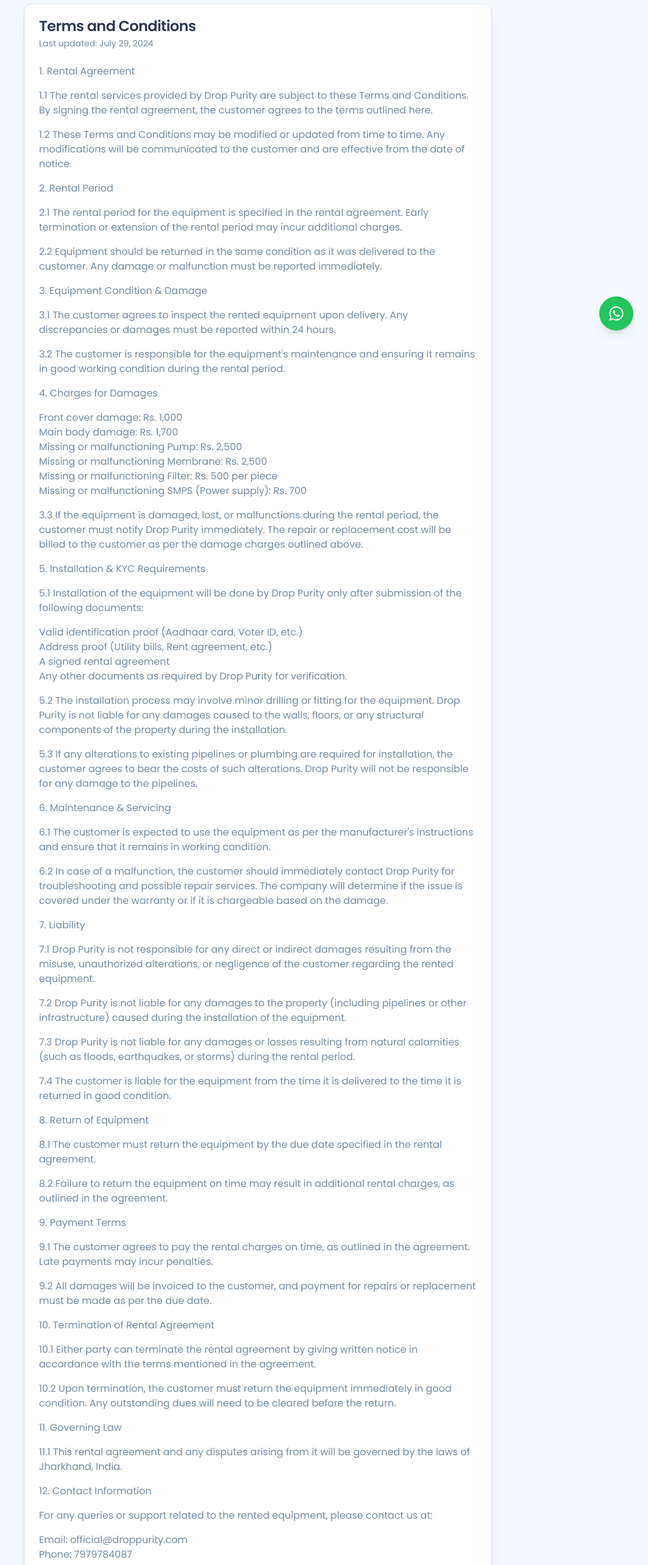
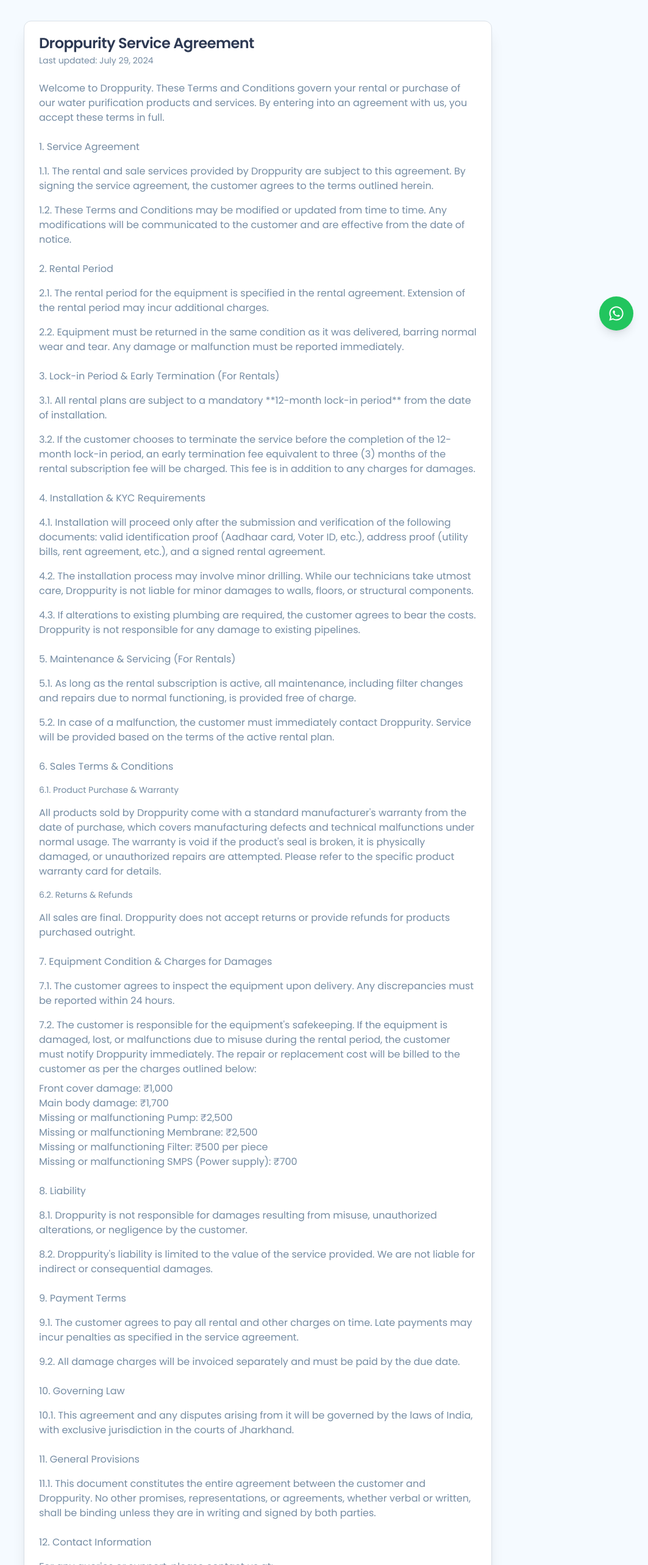
Before and after one commit to droppurity/web, a Next.js app: page /terms in a window 1280 px wide. Shown: the part 234-2800 px from the top of the page at 61% size, without its empty margins (217-1280 px from the left). Built offline with nearby package versions, Linux system fonts and the light colour scheme.

Commit message:
add lockin period of 12 month and you can add more thingh from your sit

```diff
--- a/src/app/terms/page.tsx
+++ b/src/app/terms/page.tsx
@@ -19,116 +19,100 @@ export default function TermsOfUsePage() {
             Terms & Conditions
           </h1>
           <p className="mt-3 text-base sm:text-lg text-muted-foreground max-w-2xl mx-auto">
-            Please read these terms and conditions carefully.
+            Please read these terms and conditions carefully before using our services.
           </p>
         </header>
         <Card className="shadow-xl max-w-3xl mx-auto">
             <CardHeader>
-                <CardTitle>Terms and Conditions</CardTitle>
+                <CardTitle>Droppurity Service Agreement</CardTitle>
                  <CardDescription>Last updated: July 29, 2024</CardDescription>
             </CardHeader>
-            <CardContent className="space-y-4 text-muted-foreground prose prose-sm max-w-none">
-              <h2>1. Rental Agreement</h2>
-              <p>1.1 The rental services provided by Drop Purity are subject to these Terms and Conditions. By signing the rental agreement, the customer agrees to the terms outlined here.</p>
-              <p>1.2 These Terms and Conditions may be modified or updated from time to time. Any modifications will be communicated to the customer and are effective from the date of notice.</p>
+            <CardContent className="space-y-6 text-muted-foreground prose prose-sm max-w-none">
+              <p>Welcome to Droppurity. These Terms and Conditions govern your rental or purchase of our water purification products and services. By entering into an agreement with us, you accept these terms in full.</p>
 
-              <h2>2. Rental Period</h2>
-              <p>2.1 The rental period for the equipment is specified in the rental agreement. Early termination or extension of the rental period may incur additional charges.</p>
-              <p>2.2 Equipment should be returned in the same condition as it was delivered to the customer. Any damage or malfunction must be reported immediately.</p>
+              <div className="space-y-4">
+                  <h2 className="!mb-2">1. Service Agreement</h2>
+                  <p>1.1. The rental and sale services provided by Droppurity are subject to this agreement. By signing the service agreement, the customer agrees to the terms outlined herein.</p>
+                  <p>1.2. These Terms and Conditions may be modified or updated from time to time. Any modifications will be communicated to the customer and are effective from the date of notice.</p>
+              </div>
 
-              <h2>3. Equipment Condition & Damage</h2>
-              <p>3.1 The customer agrees to inspect the rented equipment upon delivery. Any discrepancies or damages must be reported within 24 hours.</p>
-              <p>3.2 The customer is responsible for the equipment's maintenance and ensuring it remains in good working condition during the rental period.</p>
+              <div className="space-y-4">
+                  <h2 className="!mb-2">2. Rental Period</h2>
+                  <p>2.1. The rental period for the equipment is specified in the rental agreement. Extension of the rental period may incur additional charges.</p>
+                  <p>2.2. Equipment must be returned in the same condition as it was delivered, barring normal wear and tear. Any damage or malfunction must be reported immediately.</p>
+              </div>
 
-              <h2>4. Charges for Damages</h2>
-              <ul>
-                  <li>Front cover damage: Rs. 1,000</li>
-                  <li>Main body damage: Rs. 1,700</li>
-                  <li>Missing or malfunctioning Pump: Rs. 2,500</li>
-                  <li>Missing or malfunctioning Membrane: Rs. 2,500</li>
-                  <li>Missing or malfunctioning Filter: Rs. 500 per piece</li>
-                  <li>Missing or malfunctioning SMPS (Power supply): Rs. 700</li>
-              </ul>
-              <p>3.3 If the equipment is damaged, lost, or malfunctions during the rental period, the customer must notify Drop Purity immediately. The repair or replacement cost will be billed to the customer as per the damage charges outlined above.</p>
+              <div className="space-y-4">
+                  <h2 className="!mb-2">3. Lock-in Period & Early Termination (For Rentals)</h2>
+                  <p>3.1. All rental plans are subject to a mandatory **12-month lock-in period** from the date of installation.</p>
+                  <p>3.2. If the customer chooses to terminate the service before the completion of the 12-month lock-in period, an early termination fee equivalent to three (3) months of the rental subscription fee will be charged. This fee is in addition to any charges for damages.</p>
+              </div>
 
-              <h2>5. Installation & KYC Requirements</h2>
-              <p>5.1 Installation of the equipment will be done by Drop Purity only after submission of the following documents:</p>
-              <ul>
-                  <li>Valid identification proof (Aadhaar card, Voter ID, etc.)</li>
-                  <li>Address proof (Utility bills, Rent agreement, etc.)</li>
-                  <li>A signed rental agreement</li>
-                  <li>Any other documents as required by Drop Purity for verification.</li>
-              </ul>
-              <p>5.2 The installation process may involve minor drilling or fitting for the equipment. Drop Purity is not liable for any damages caused to the walls, floors, or any structural components of the property during the installation.</p>
-              <p>5.3 If any alterations to existing pipelines or plumbing are required for installation, the customer agrees to bear the costs of such alterations. Drop Purity will not be responsible for any damage to the pipelines.</p>
+              <div className="space-y-4">
+                  <h2 className="!mb-2">4. Installation & KYC Requirements</h2>
+                  <p>4.1. Installation will proceed only after the submission and verification of the following documents: valid identification proof (Aadhaar card, Voter ID, etc.), address proof (utility bills, rent agreement, etc.), and a signed rental agreement.</p>
+                  <p>4.2. The installation process may involve minor drilling. While our technicians take utmost care, Droppurity is not liable for minor damages to walls, floors, or structural components.</p>
+                  <p>4.3. If alterations to existing plumbing are required, the customer agrees to bear the costs. Droppurity is not responsible for any damage to existing pipelines.</p>
+              </div>
 
-              <h2>6. Maintenance & Servicing</h2>
-              <p>6.1 The customer is expected to use the equipment as per the manufacturer's instructions and ensure that it remains in working condition.</p>
-              <p>6.2 In case of a malfunction, the customer should immediately contact Drop Purity for troubleshooting and possible repair services. The company will determine if the issue is covered under the warranty or if it is chargeable based on the damage.</p>
+              <div className="space-y-4">
+                  <h2 className="!mb-2">5. Maintenance & Servicing (For Rentals)</h2>
+                  <p>5.1. As long as the rental subscription is active, all maintenance, including filter changes and repairs due to normal functioning, is provided free of charge.</p>
+                  <p>5.2. In case of a malfunction, the customer must immediately contact Droppurity. Service will be provided based on the terms of the active rental plan.</p>
+              </div>
 
-              <h2>7. Liability</h2>
-              <p>7.1 Drop Purity is not responsible for any direct or indirect damages resulting from the misuse, unauthorized alterations, or negligence of the customer regarding the rented equipment.</p>
-              <p>7.2 Drop Purity is not liable for any damages to the property (including pipelines or other infrastructure) caused during the installation of the equipment.</p>
-              <p>7.3 Drop Purity is not liable for any damages or losses resulting from natural calamities (such as floods, earthquakes, or storms) during the rental period.</p>
-              <p>7.4 The customer is liable for the equipment from the time it is delivered to the time it is returned in good condition.</p>
+              <div className="space-y-4">
+                  <h2 className="!mb-2">6. Sales Terms & Conditions</h2>
+                  <h3 className="!text-sm !mb-1">6.1. Product Purchase & Warranty</h3>
+                  <p>All products sold by Droppurity come with a standard manufacturer's warranty from the date of purchase, which covers manufacturing defects and technical malfunctions under normal usage. The warranty is void if the product's seal is broken, it is physically damaged, or unauthorized repairs are attempted. Please refer to the specific product warranty card for details.</p>
+                  <h3 className="!text-sm !mb-1">6.2. Returns & Refunds</h3>
+                  <p>All sales are final. Droppurity does not accept returns or provide refunds for products purchased outright.</p>
+              </div>
 
-              <h2>8. Return of Equipment</h2>
-              <p>8.1 The customer must return the equipment by the due date specified in the rental agreement.</p>
-              <p>8.2 Failure to return the equipment on time may result in additional rental charges, as outlined in the agreement.</p>
+              <div className="space-y-4">
+                  <h2 className="!mb-2">7. Equipment Condition & Charges for Damages</h2>
+                  <p>7.1. The customer agrees to inspect the equipment upon delivery. Any discrepancies must be reported within 24 hours.</p>
+                  <p>7.2. The customer is responsible for the equipment's safekeeping. If the equipment is damaged, lost, or malfunctions due to misuse during the rental period, the customer must notify Droppurity immediately. The repair or replacement cost will be billed to the customer as per the charges outlined below:</p>
+                  <ul className="!mt-2">
+                      <li>Front cover damage: ₹1,000</li>
+                      <li>Main body damage: ₹1,700</li>
+                      <li>Missing or malfunctioning Pump: ₹2,500</li>
+                      <li>Missing or malfunctioning Membrane: ₹2,500</li>
+                      <li>Missing or malfunctioning Filter: ₹500 per piece</li>
+                      <li>Missing or malfunctioning SMPS (Power supply): ₹700</li>
+                  </ul>
+              </div>
 
-              <h2>9. Payment Terms</h2>
-              <p>9.1 The customer agrees to pay the rental charges on time, as outlined in the agreement. Late payments may incur penalties.</p>
-              <p>9.2 All damages will be invoiced to the customer, and payment for repairs or replacement must be made as per the due date.</p>
+              <div className="space-y-4">
+                  <h2 className="!mb-2">8. Liability</h2>
+                  <p>8.1. Droppurity is not responsible for damages resulting from misuse, unauthorized alterations, or negligence by the customer.</p>
+                  <p>8.2. Droppurity's liability is limited to the value of the service provided. We are not liable for indirect or consequential damages.</p>
+              </div>
 
-              <h2>10. Termination of Rental Agreement</h2>
-              <p>10.1 Either party can terminate the rental agreement by giving written notice in accordance with the terms mentioned in the agreement.</p>
-              <p>10.2 Upon termination, the customer must return the equipment immediately in good condition. Any outstanding dues will need to be cleared before the return.</p>
+              <div className="space-y-4">
+                  <h2 className="!mb-2">9. Payment Terms</h2>
+                  <p>9.1. The customer agrees to pay all rental and other charges on time. Late payments may incur penalties as specified in the service agreement.</p>
+                  <p>9.2. All damage charges will be invoiced separately and must be paid by the due date.</p>
+              </div>
 
-              <h2>11. Governing Law</h2>
-              <p>11.1 This rental agreement and any disputes arising from it will be governed by the laws of Jharkhand, India.</p>
+              <div className="space-y-4">
+                  <h2 className="!mb-2">10. Governing Law</h2>
+                  <p>10.1. This agreement and any disputes arising from it will be governed by the laws of India, with exclusive jurisdiction in the courts of Jharkhand.</p>
+              </div>
 
-              <h2>12. Contact Information</h2>
-              <p>For any queries or support related to the rented equipment, please contact us at:</p>
-              <ul>
-                  <li>Email: <a href="mailto:official@droppurity.com">official@droppurity.com</a></li>
-                  <li>Phone: 7979784087</li>
-              </ul>
-              <h2>13. Sales Terms & Conditions</h2>
+              <div className="space-y-4">
+                  <h2 className="!mb-2">11. General Provisions</h2>
+                  <p>11.1. This document constitutes the entire agreement between the customer and Droppurity. No other promises, representations, or agreements, whether verbal or written, shall be binding unless they are in writing and signed by both parties.</p>
+              </div>
 
-              <h3>13.1 Product Purchase Agreement</h3>
-              <p>By purchasing a product from Drop Purity, the customer agrees to abide by the terms mentioned in this agreement.</p>
-              <p>All sales are final. Drop Purity does not accept returns under any circumstances.</p>
-
-              <h3>13.2 Warranty Policy</h3>
-              <p>All products sold by Drop Purity come with a standard mentioned warranty from the date of purchase, unless stated otherwise.</p>
-              <p>The warranty covers manufacturing defects and technical malfunctions under normal usage conditions.</p>
-
-              <h3>13.3 Conditions That Void Warranty</h3>
-              <p>The warranty will be void if:</p>
-              <ul>
-                  <li>The product's seal is broken or tampered with.</li>
-                  <li>The serial number or identifying labels are removed, altered, or tampered with.</li>
-                  <li>The product is physically damaged due to mishandling, water exposure (for non-waterproof parts), fire, or external accidents.</li>
-                  <li>There are unauthorized modifications, repairs, or alterations by a third party not approved by Drop Purity.</li>
-                  <li>The equipment is found to be misused, not operated according to the manufacturer's instructions, or subjected to negligence.</li>
-                  <li>Any parts (such as filters, membranes, or pumps) are missing or replaced with non-genuine components.</li>
-              </ul>
-
-              <h3>13.4 Replacement & Repair Policy</h3>
-              <p>If a defect is found within the warranty period, Drop Purity will repair or replace the defective part at no extra charge.</p>
-              <p>The customer must provide a valid purchase invoice to claim the warranty.</p>
-              <p>Shipping or transportation costs for warranty claims are to be borne by the customer.</p>
-              <p>No refunds or returns will be entertained under any circumstances.</p>
-
-              <h2>14. Charges for Damages</h2>
-              <ul>
-                  <li>Front cover damage: Rs. 1,000</li>
-                  <li>Main body damage: Rs. 1,700</li>
-                  <li>Missing or malfunctioning Pump: Rs. 2,500</li>
-                  <li>Missing or malfunctioning Membrane: Rs. 2,500</li>
-                  <li>Missing or malfunctioning Filter: Rs. 500 per piece</li>
-                  <li>Missing or malfunctioning SMPS (Power supply): Rs. 700</li>
-              </ul>
+              <div className="space-y-4">
+                  <h2 className="!mb-2">12. Contact Information</h2>
+                  <p>For any queries or support, please contact us at:</p>
+                  <ul className="!mt-2">
+                      <li>Email: <a href="mailto:official@droppurity.in" className="text-primary hover:underline">official@droppurity.in</a></li>
+                      <li>Phone: +91 79797 84087</li>
+                  </ul>
+              </div>
             </CardContent>
         </Card>
       </div>
```
